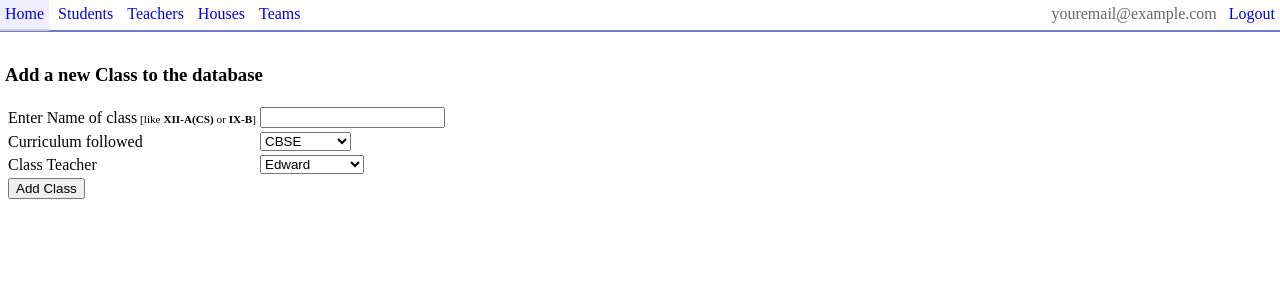
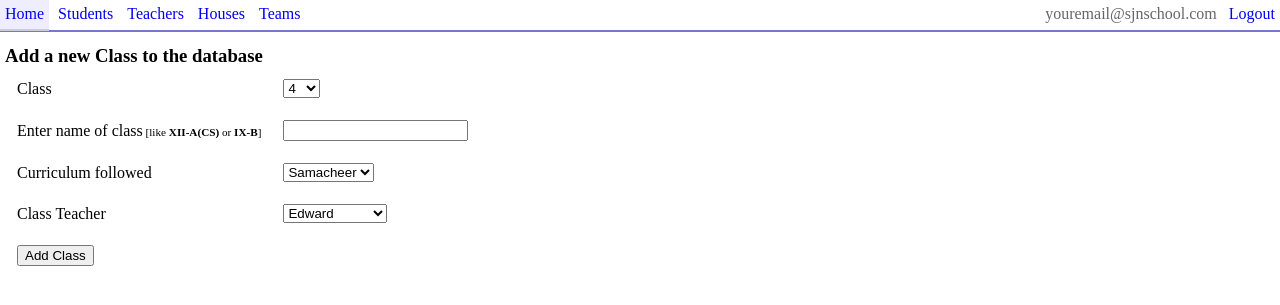
Before and after one commit to seekshiva/Marks, a PHP site: page /?addclass=1 in a window 1280 px wide. Shown: the top 305 px of the page. Run offline with PHP 8.4, Linux system fonts and the light colour scheme; data comes from the database, SQL or seed files in the repository.

Commit message:
created a new stylesheet for print, and also pushed most of the class list generation script to the client. So, now the client makes an ajax request and obtains the JSON file and then creates the table according to the data recieved, also added the option to change the mentor of a particular student dynamycally.

```diff
--- a/functions.lib.php
+++ b/functions.lib.php
@@ -9,7 +9,7 @@ function init() {}
 function getMenu($num) {
 ?>
 <div id="menu">
-    <div style="float:right; "><span style="color:#666; padding:3px;  ">youremail@example.com</span> <a href="#logout">Logout</a></div>
+    <div style="float:right; "><span style="color:#666; padding:3px;  ">youremail@sjnschool.com</span> <a href="#logout">Logout</a></div>
     <a <?php if($num == 1 && count($_GET) == 0) echo "id=\"currentMenuItem\" ";  ?>href="./">Home</a>
     <a <?php if($num == 2) echo "id=\"currentMenuItem\" "; ?>href="./student.php">Students</a>
     <a <?php if($num == 3) echo "id=\"currentMenuItem\" "; ?>href="./teachers.php">Teachers</a>
@@ -38,6 +38,19 @@ function getTeamsList() {
     $count = 1;
     while($row = mysql_fetch_assoc($res)) {
         $str .= "\"" . $row['team_id']. "\": \"" . $row['team_name'] . "\", ";
+	$count = $count + 1;
+    }
+    $str .="\"length\":\"" . $count . "\"";
+    $str .= "}";
+    return $str;
+}
+
+function getTeachersList() {
+    $res = mysql_query("SELECT * FROM `teachers` WHERE 1 ORDER BY `teacher_id`");
+    $str = "{\"0\": {\"id\":\"0\", \"code\":\"\", \"name\":\"-\"}, \n";
+    $count = 1;
+    while($row = mysql_fetch_assoc($res)) {
+        $str .= "\"{$count}\": {\"id\": \"" . $row['teacher_id']. "\", \"code\":\"" . $row['teacher_code'] . "\", \"name\":\"" . $row['teacher_name'] . "\"}, \n";
 	$count = $count + 1;
     }
     $str .="\"length\":\"" . $count . "\"";
@@ -78,7 +91,7 @@ function addStudents() {
 	$query = "INSERT INTO `students` (`adm_no`, `exam_no`, `student_name`, `class_id`) VALUES ";
 	for($i=0;$i<count($studentNo);$i=$i+1) {
 	    if($i != 0) $query .= ", ";
-	    $query .= "('" . $admNo[$i] . "', '" . $examNo[$i] . "', '" . $studentNo[$i] . "','" . $_GET['class'] . "')";
+	    $query .= "('" . trim($admNo[$i]) . "', '" . trim($examNo[$i]) . "', '" . trim($studentNo[$i]) . "','" . $_GET['class'] . "')";
 	}
 	$query .= ";";
 	mysql_query($query);
@@ -103,10 +116,15 @@ function editStudentInfo() {
     $uid = explode(",",$_GET['uids']);
     error_log(print_r($_GET,1));
     for($i=0;$i<count($uid);$i=$i+1) {
-        if(isset($_GET['team']) && $_GET['team'] != 0) {
-	    $query = mysql_query("UPDATE  `students` SET  `team_id` =  '" . $_GET['team'] . "' WHERE  `student_id` =" . $uid[$i] . ";");
-	}
-	if(isset($_GET['house']) && $_GET['house'])$query = mysql_query("UPDATE  `students` SET  `house_id` =  '" . $_GET['house'] . "' WHERE  `student_id` =" . $uid[$i] . ";");
+        if(isset($_GET['mentor']) && $_GET['mentor'] != 0)
+	$query = mysql_query("UPDATE  `students` SET  `mentor_id` =  '" . $_GET['mentor'] . "' WHERE  `student_id` =" . $uid[$i] . ";");
+
+        if(isset($_GET['team']) && $_GET['team'] != 0)
+	$query = mysql_query("UPDATE  `students` SET  `team_id` =  '" . $_GET['team'] . "' WHERE  `student_id` =" . $uid[$i] . ";");
+
+	if(isset($_GET['house']) && $_GET['house'])
+	$query = mysql_query("UPDATE  `students` SET  `house_id` =  '" . $_GET['house'] . "' WHERE  `student_id` =" . $uid[$i] . ";");
+
 	//echo $query."<br>";
     	//$res = mysql_query($query);
     }
@@ -114,7 +132,7 @@ function editStudentInfo() {
 
 function addClass() {
     if(isset($_POST['class'])) {
-        $query = "INSERT INTO `classes` (`class_id`, `class_name`, `curriculum`, `cteacher_id`) VALUES (NULL, '" . $_POST['class'] . "', '" . $_POST['curriculum'] . "', '" . $_POST['cteacher'] . "');";
+        $query = "INSERT INTO `classes` (`class_id`, `class`, `class_name`, `curriculum`, `cteacher_id`) VALUES (NULL, '" . $_POST['class'] . "', '" . $_POST['class_name'] . "', '" . $_POST['curriculum'] . "', '" . $_POST['cteacher'] . "');";
         mysql_query($query);
 	header("Location: ./");
     }
@@ -123,11 +141,18 @@ function addClass() {
     <h3>Add a new Class to the database</h3>
     <form action="" method="POST">
     	 <table>
-	     <tr><td><label>Enter Name of class<span class="s"> [like <b>XII-A(CS)</b> or <b>IX-B</b>]</span></label></td><td><input type="text" name="class" /></td></tr>
+	     <tr><td><label>Class</label></td><td><select name="class">
+	     <?php
+	     for($i = 4; $i <= 12; $i = $i + 1) {
+	         echo "<option value=\"{$i}\">{$i}</option>\n";
+	     }
+	     ?>
+	     </select></td></tr>
+	     <tr><td><label>Enter name of class<span class="s"> [like <b>XII-A(CS)</b> or <b>IX-B</b>]</span></label></td><td><input type="text" name="class_name" /></td></tr>
 	     <tr><td><label>Curriculum followed</label></td><td>
 	         <select name="curriculum">
+		     <option value="Samacheer">Samacheer</option>
 		     <option value="CBSE">CBSE</option>
-		     <option value="Samacheer">Samacheer</option>
 	         </select>
 	     </td></tr>
 	     <tr><td>Class Teacher</td><td><select name="cteacher">
@@ -253,7 +278,7 @@ function getStudentsFromClass($examId) {
     $classId = $_GET['class'];
     $subjectArray = Array();
 
-    echo "<div id=\"options\">";
+    echo "<div id=\"options\" class=\"np\">";
     echo "<div id=\"optionHead\">Options</div><br />";
     echo "<div style=\"display:none;\" id=\"optionBody\">";
 
@@ -271,7 +296,7 @@ function getStudentsFromClass($examId) {
 
     echo "</div></div>\n\n";
 
-    echo "<h3><a href=\"./?class=" . $classId . "\">Class " . getClassName($classId) . "</a><br /><span class=\"s\">Curriculum : " . getClassCurriculum($classId) . "<br />Class Teacher: " . getClassTeacherLink($classId) . "<br /></span></h3>";
+    echo "<h3><a href=\"./?class=" . $classId . "\">Class " . getClassName($classId) . "</a><br /><span class=\"s\"><span class=\"np\">Curriculum : " . getClassCurriculum($classId) . "<br /></span>Class Teacher: " . getClassTeacherLink($classId) . "<br /></span></h3>";
 
 
     /**
@@ -283,7 +308,7 @@ function getStudentsFromClass($examId) {
         echo "No subjects found!";
     }
     else {
-        echo "<table id=\"subjList\" border='1' cellspacing='0' cellpadding='3'><tr>";
+        echo "<table id=\"subjList\" class=\"np\" border='1' cellspacing='0' cellpadding='3'><tr>";
     	while($row = mysql_fetch_array($res)) {
             $subjectArray[$row['code']] = $row['name'];
             echo "<td>" . $row['name'] . " <a class=\"closeButton\" href=\"./?subject=del&courseId=" .  $row['code']  . "&classId=" . $classId . "\">x</a></td>";
@@ -304,7 +329,7 @@ function getStudentsFromClass($examId) {
      *	The part where the list of exams is listed
     **/
 
-    echo "<div class=\"block\">";
+    echo "<div class=\"block np\">";
     $res2 = mysql_query("SELECT * FROM `exams` WHERE `class_id` = '" . $classId . "';");
     if(mysql_num_rows($res2) == 0) {
         echo "<div style=\"margin:5px; \" class=\"s\">No exams has been conducted for this class. Use the box below to add a new exam to the list.</div>";
@@ -327,11 +352,11 @@ function getStudentsFromClass($examId) {
     }
 
     echo "</div>";
-    echo "<div style=\"margin:20px; margin-left:45px; margin-bottom:5px; font-size:90%; \">With the below selected students, set <span id=\"listContainer\"></span></div>";
+    echo "<div class=\"np\" style=\"margin:20px; margin-left:45px; margin-bottom:5px; font-size:90%; \">With the below selected students, set <span id=\"listContainer\"></span></div>";
 
 
     echo "<table id=\"studentsTable\" style=\"margin:0; padding:0; \" cellpadding='5' cellspacing='0' border='1'>";
-    echo "<tr><th></th><th>Exam No</th><th>Admission<br>Number</th><th>Name</th>";
+    echo "<tr><th><span class=\"op\">S.No</span></th><th>Exm No</th><th>Adm No</th><th>Name</th>";
     if($examId != 0) {
         foreach($subjectArray as $key=>$val) echo "<th><a href=\"./?class={$classId}&exam={$examId}&editmarks=" . $key . "\">" . $val . "</a></th>";
 	echo "<th>Total</th><th>Average</th><th>Pass/Fail Status</th>";
@@ -339,7 +364,9 @@ function getStudentsFromClass($examId) {
     else echo "<th>Mentor</th><th>House</th><th>Team</th>";
     echo "</tr>\n";
 
+    $countvar = 0;
     while($row = mysql_fetch_assoc($res)) {
+        $countvar = $countvar + 1;
         $subjArr = Array();
         $query2 = "SELECT `course_code`,`marks` FROM `marks` WHERE `student_id` = '" . $row['student_id'] . "' AND `exam_id` = '" . $examId . "' ";
 	$res2 = mysql_query($query2);
@@ -347,9 +374,9 @@ function getStudentsFromClass($examId) {
 	{
 	    $subjArr[$row2['course_code']] = $row2['marks'];
 	}
-        echo "<tr><td onclick=\"this.childNodes[0].checked = !this.childNodes[0].checked; \" style=\"cursor:pointer; \"><a></a><input type=\"checkbox\" name=\"uids[]\" value=\"" . $row['student_id'] . "\" /></td><td>" . $row['exam_no'] . "</td><td>" . $row['adm_no'] . "</td><td><a href=\"./student.php?sid=" . $row['student_id'] . "\">" . $row['student_name'] . "</a></td>";
+        echo "<tr><td onclick=\"this.childNodes[1].checked = !this.childNodes[1].checked; \" style=\"cursor:pointer; \"><span class=\"op\">{$countvar}</span><input class=\"np\" type=\"checkbox\" name=\"uids[]\" value=\"" . $row['student_id'] . "\" /></td><td>" . $row['exam_no'] . "</td><td>" . $row['adm_no'] . "</td><td><nobr><a href=\"./student.php?sid=" . $row['student_id'] . "\">" . $row['student_name'] . "</a></nobr></td>";
 	if($examId == 0) {
-	    echo "<td>" . getMentorName($row["student_id"]) . "</td><td>" . getHouseName($row['house_id']) . "</td><td>" . getTeamName($row['team_id']) . "</td>";
+	    echo "<td>" . getMentorName($row["student_id"]) . "</td><td><a href=\"./?house=" . $row['house_id'] . "\">" . getHouseName($row['house_id']) . "</a></td><td>" . getTeamName($row['team_id']) . "</td>";
 	}
 	else {
 	    $count = 0;
@@ -358,7 +385,7 @@ function getStudentsFromClass($examId) {
 	    foreach($subjectArray as $key=>$val ) {
 	        echo "<td";
 	    	if(isset($subjArr[$key])) {
-		    if($subjArr[$key] < 35) echo " style=\"background-color:#a00; color:#fff; \"";
+		    if($subjArr[$key] < 35) echo " class=\"red\"";
 	            echo ">" . $subjArr[$key];
 		    if($subjArr[$key] < 35 ) $fail = 1;
 		    $count = $count + 1;
--- a/index.php
+++ b/index.php
@@ -3,11 +3,14 @@
 <html lang="en">
 <head>
 <title>Some Random Title</title>
-<link rel="stylesheet" href="main.css">
+<alink rel="stylesheet" href="main.css">
+<link rel="stylesheet" media="screen" href="main.css">
+<link rel="stylesheet" media="print" href="print.css">
 <script>
 var classId = <?php echo isset($_GET['class'])?$_GET['class']:0; ?>,
 houses = <?php echo getHousesList(); ?>,
 teams = <?php echo getTeamsList(); ?>,
+teachers = <?php echo getTeachersList(); ?>,
 studentsList;
 </script>
 <script src="jquery.js"></script>
@@ -48,12 +51,46 @@ else if(isset($_GET['class']) && isset($_GET['exam'])) {
     else getStudentsFromClass($_GET['exam']);
 }
 else if(isset($_GET['class'])) {
-if(1) {
+if(0) {
     getStudentsFromClass("");
 }
 else
-{$str =<<<abc
-    <div style="margin:20px; margin-left:10px; margin-bottom:5px; font-size:90%; "><span id="listContainer"></span></div>
+{
+
+$classId = $_GET['class'];
+echo "<h3><a href=\"./?class=" . $classId . "\">Class " . getClassName($classId) . "</a></h3>\n<h4 class=\"s\"><span class=\"np\">Curriculum : " . getClassCurriculum($classId) . "</span></h4>\n<h4 class=\"s\">Class Teacher: " . getClassTeacherLink($classId) . "</h4><br />";
+
+    $examId = 0;
+    /**
+     *	The part where the list of exams is listed
+    **/
+
+    echo "<div class=\"block np\"><span class=\"s\">Select an Exam from the list: </span>";
+    $res2 = mysql_query("SELECT * FROM `exams` WHERE `class_id` = '" . $classId . "';");
+    if(mysql_num_rows($res2) == 0) {
+        echo "<div style=\"margin:5px; \" class=\"s\">No exams has been conducted for this class. Use the box below to add a new exam to the list.</div>";
+    }
+    else {
+    echo "<select id=\"selectExam\" onchange=\"window.location = './?class=" . $classId . "&exam=' + this.value\">";
+    echo "<option value=\"0\">--Select an Exam from below--</option>";
+    while($row2 = mysql_fetch_assoc($res2)) {
+    if($examId && $examId == $row2['exam_id'])
+        echo "<option selected=\"true\" value=\"" . $row2['exam_id'] . "\">" . $row2['exam_name'] . "</option>";
+    else
+        echo "<option value=\"" . $row2['exam_id'] . "\">" . $row2['exam_name'] . "</option>";
+    }
+    echo "</select>";
+    }
+    if($examId == 0) {
+    }
+    else {
+        echo " <a href=\"./classanalysis.php?class=" . $_GET['class'] . "&exam=" . $_GET['exam'] . "\">See analysis of the exam</a>";
+    }
+
+    echo "</div>";
+
+$str =<<<abc
+    <div class="np" style="margin-top:0; margin-left:10px; margin-bottom:5px; font-size:90%; "><span id="listContainer"></span></div>
     <div id="marks-div"></div>
     <script>
         $(document).ready(function() {
--- a/main.css
+++ b/main.css
@@ -1,3 +1,9 @@
+.op {display:none; }
+
+h3,h4 {margin:0; }
+th, td {padding:10px; }
+.red {background-color:#a00; color:#fff; }
+
 body {font-size:1em; margin:0; }
 #wrapper {padding:5px; margin-top:40px;  }
 
--- /dev/null
+++ b/print.css
@@ -0,0 +1,6 @@
+body {margin:0; }
+#menu,.np {display:none; }
+a {color:#000; text-decoration:none; }
+h3, h4 {margin:0; }
+td {font-size:small; }
+th, td {padding:3px; }
```
Also changed, not shown: ajax.php (+16 -3 lines), script.js (+21 -11 lines), 1 other file.
